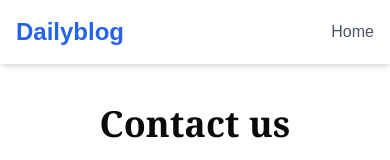
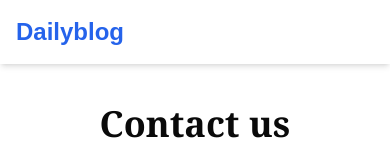
Before and after one commit to NaumanNavaid/blog-sanity, a Next.js app: page /contact in a window 390 px wide. Shown: the top 160 px of the page. Built offline with nearby package versions, Linux system fonts and the light colour scheme.

Commit message:
Update header.tsx

```diff
--- a/src/app/component/header.tsx
+++ b/src/app/component/header.tsx
@@ -27,16 +27,7 @@ export default function Header() {
         </nav>
 
         {/* Mobile Menu Button */}
-        <div className="md:hidden">
 
-          <Link href="/" className="text-gray-600 hover:text-blue-600">
-            Home
-          </Link>
-
-
-
-
-        </div>
       </div>
     </header>
   );
```
